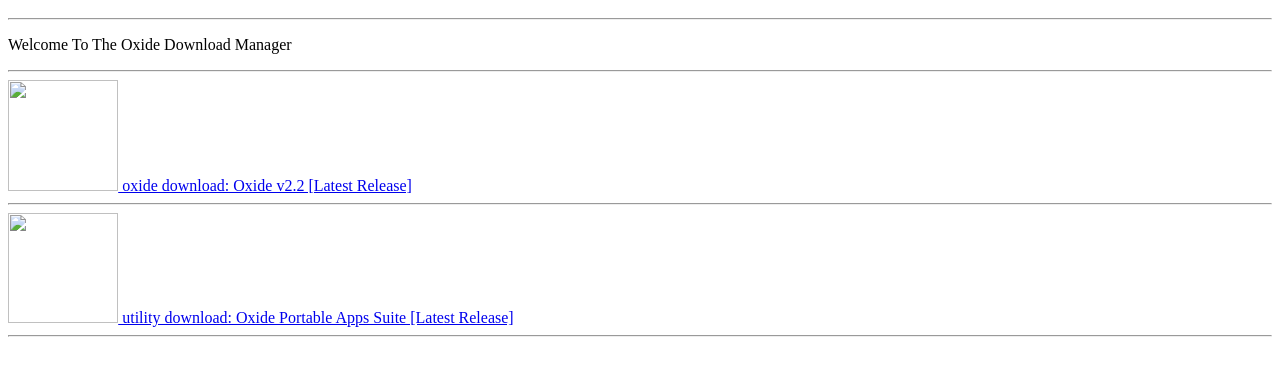
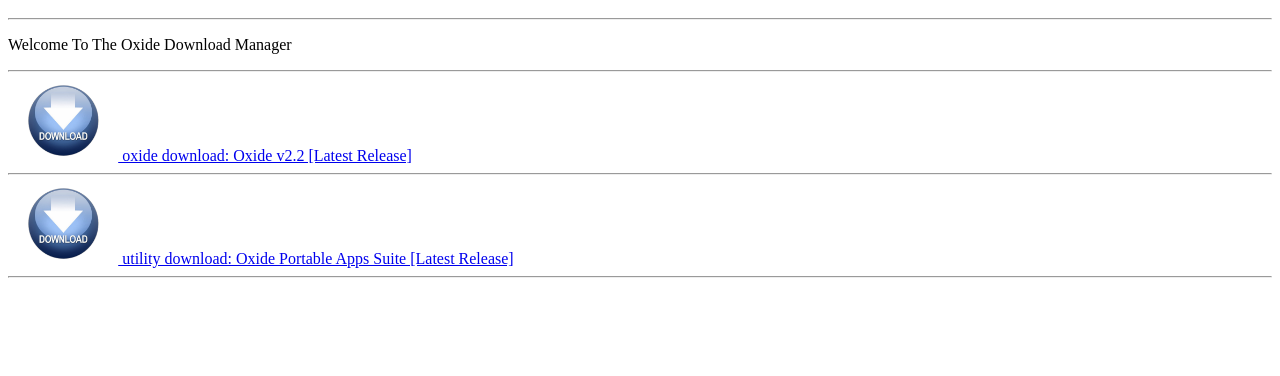
Before and after one commit to OxideCheats-Public/Oxide-Executor-Public-Info, a plain HTML site: page index.html in a window 1280 px wide. Shown: the part 48-424 px from the top of the page. Drawn offline with Linux system fonts and the light colour scheme; the site is published under a folder, as on GitHub Pages, so addresses that start at the root find nothing.

Commit message:
Update index.html

```diff
--- a/index.html
+++ b/index.html
@@ -8,12 +8,12 @@
         <p>Welcome To The Oxide Download Manager</p>
         <hr>
         <a href="download2/Oxide v2.2.exe" download>
-            <img src="/images/downloadbutton.png" width="110.2">
+            <img src="images/downloadbutton.png" width="110.2">
             oxide download: Oxide v2.2 [Latest Release]
         </a>
         <hr>
         <a href="download1/Portable Apps.zip" download>
-            <img src="/images/downloadbutton.png" width="110.2">
+            <img src="images/downloadbutton.png" width="110.2">
             utility download: Oxide Portable Apps Suite [Latest Release]
         </a>
         <hr>
```
